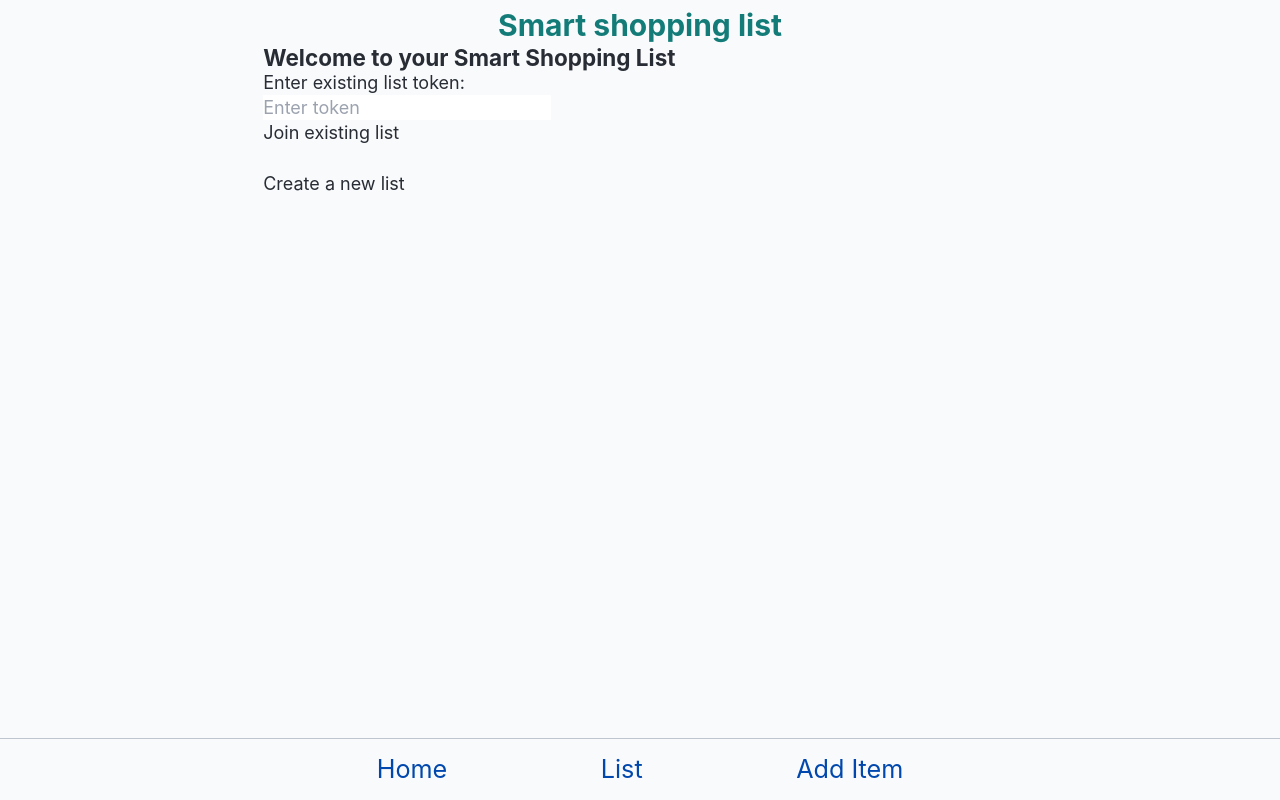
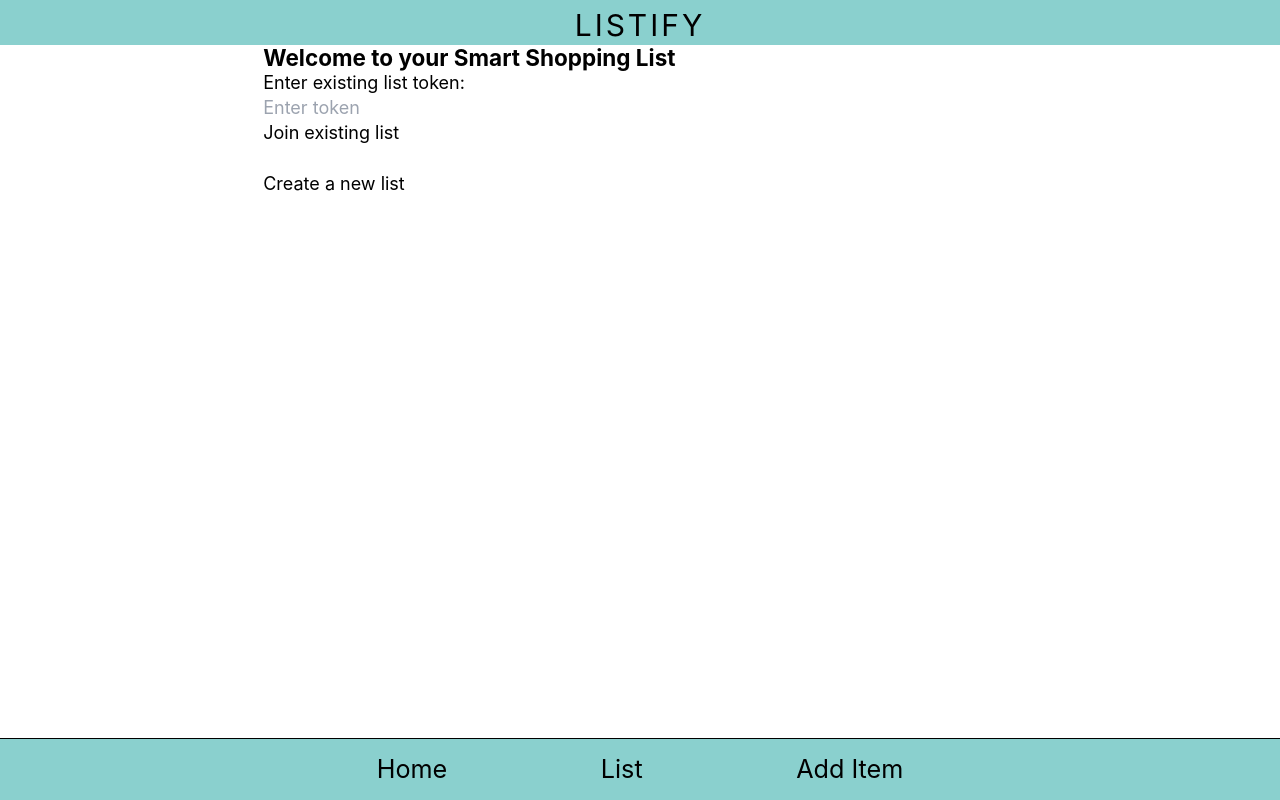
Before and after one commit to the-collab-lab/tcl-64-smart-shopping-list, a React (Vite) app: page / in a window 1280 px wide. Built offline with nearby package versions, Linux system fonts and the light colour scheme.

Commit message:
changed default colors in index.js

```diff
--- a/src/components/ListItem.css
+++ b/src/components/ListItem.css
@@ -5,7 +5,7 @@
 	flex-direction: row;
 	font-size: 1.2em;
 	margin-bottom: 0.6em;
-	background-color: gray;
+	background-color: var(--color-yellow);
 	padding: 1em 1em;
 	border-radius: 7px;
 	transition: transform 0.2s ease-in-out;
@@ -29,6 +29,7 @@
 	margin-left: 2.5em;
 	padding-left: 5px;
 	padding-right: 5px;
+	color: gray;
 }
 
 .ListItem-label {
--- a/src/index.css
+++ b/src/index.css
@@ -12,36 +12,33 @@
 }
 
 :root {
-	--color-black: hsla(220, 13%, 18%, 1);
-	--color-gray-dark: hsla(220, 13%, 25%, 1);
-	--color-white: hsla(220, 13%, 98%, 1);
-	--color-gray-light: hsla(220, 13%, 94%, 1);
-	--color-emerald-green: hsla(168, 92%, 25%, 1);
-	--color-vermillion-green: hsla(168, 92%, 43%, 1);
-	--color-cobalt-blue: hsla(215, 100%, 34%, 1);
-	--color-pastel-blue: hsla(215, 100%, 73%, 1);
-	--color-red: hsl(0, 68%, 42%);
+	--color-black: #000000;
+	--color-white: #ffffff;
+	--color-dark-teal: #137c78;
+	--color-light-teal: #8ad0ce;
+	--color-dark-orange: #e36849;
+	--color-yellow: #ffbe30;
 
-	--color-accent: var(--color-pastel-blue);
+	--color-accent: var(--color-light-teal);
 	--color-bg: var(--color-black);
-	--color-border: hsla(220, 13%, 32%, 1);
-	--color-error: var(--color-red);
+	--color-border: var(--color-light-teal);
+	--color-error: var(--color-dark-orange);
 	--color-text: var(--color-white);
 }
 
 @media screen and (prefers-color-scheme: light) {
 	:root {
-		--color-accent: var(--color-cobalt-blue);
+		--color-accent: var(--color-light-teal);
 		--color-bg: var(--color-white);
-		--color-border: hsla(220, 13%, 78%, 1);
+		--color-border: var(--color-black);
 		--color-text: var(--color-black);
 	}
 }
 
 :root.theme-light {
-	--color-accent: var(--color-cobalt-blue);
+	--color-accent: var(--color-light-teal);
 	--color-bg: var(--color-white);
-	--color-border: hsla(220, 13%, 78%, 1);
+	--color-border: var(--color-black);
 	--color-text: var(--color-black);
 }
 
--- a/src/views/Layout.css
+++ b/src/views/Layout.css
@@ -18,10 +18,11 @@
 }
 
 .Layout-header {
-	background-color: var(--color-bg);
+	background-color: var(--color-accent);
 	padding-bottom: 0.5rem;
 	padding-top: max(env(safe-area-inset-top), 1rem);
 	text-align: center;
+	color: var(--color-text);
 }
 
 .Layout-header > h1 {
@@ -36,7 +37,7 @@
 }
 
 .Nav {
-	background-color: var(--color-bg);
+	background-color: var(--color-accent);
 	border-top: 1px solid var(--color-border);
 	bottom: 0;
 	display: flex;
@@ -56,7 +57,7 @@
 }
 
 .Nav-link {
-	--color-text: var(--color-accent);
+	/* --color-text: var(--color-accent); */
 
 	color: var(--color-text);
 	font-size: 1.4em;
--- a/src/views/Layout.jsx
+++ b/src/views/Layout.jsx
@@ -1,5 +1,4 @@
 import { Outlet, NavLink } from 'react-router-dom';
-
 import './Layout.css';
 
 /**
@@ -15,7 +14,7 @@ export function Layout() {
 		<>
 			<div className="Layout">
 				<header className="Layout-header">
-					<h1 className="text-green">Smart shopping list</h1>
+					<h1 className="text-5xl tracking-widest font-normal">LISTIFY</h1>
 				</header>
 				<main className="Layout-main">
 					<Outlet />
```
